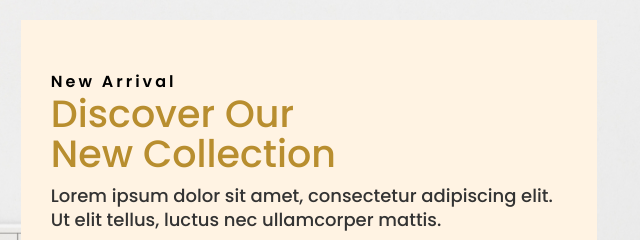
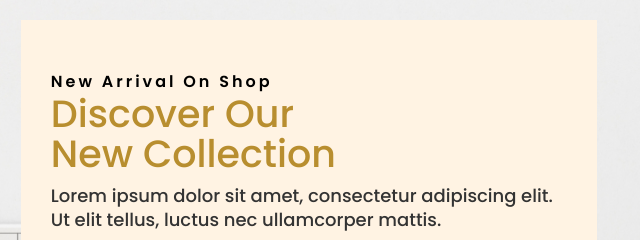
Before and after one commit to tejasrk94/furniroevmbucketrepo, a website: page index.html in a window 1280 px wide. Shown: the part 238-478 px from the top of the page, 632-1272 px from the left. Drawn offline with nearby package versions, Linux system fonts and the light colour scheme; a web font is replaced by a local one.

Commit message:
New content added on home page

```diff
--- a/index.html
+++ b/index.html
@@ -66,7 +66,7 @@
         <section class="main-banner">
             <img class="banner-img" src="./assets/img/banner-img.jpg" alt="" class="img-fluid">
             <div class="banner-box">
-                <h5>New Arrival</h5>
+                <h5>New Arrival On Shop</h5>
                 <h1>Discover Our <br>New Collection</h1>
                 <p>Lorem ipsum dolor sit amet, consectetur adipiscing elit. Ut elit tellus, luctus nec ullamcorper
                     mattis.</p>
```
